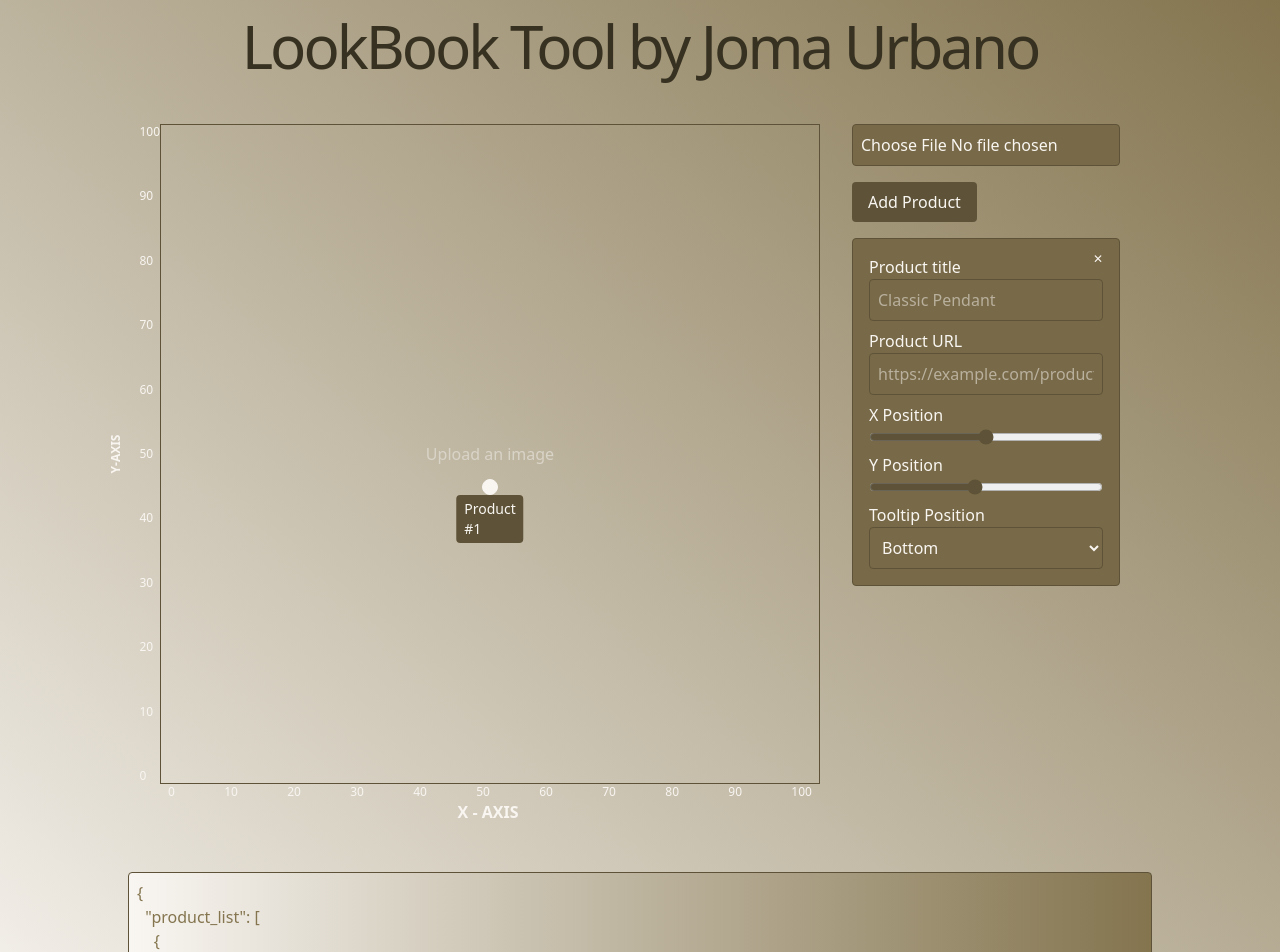
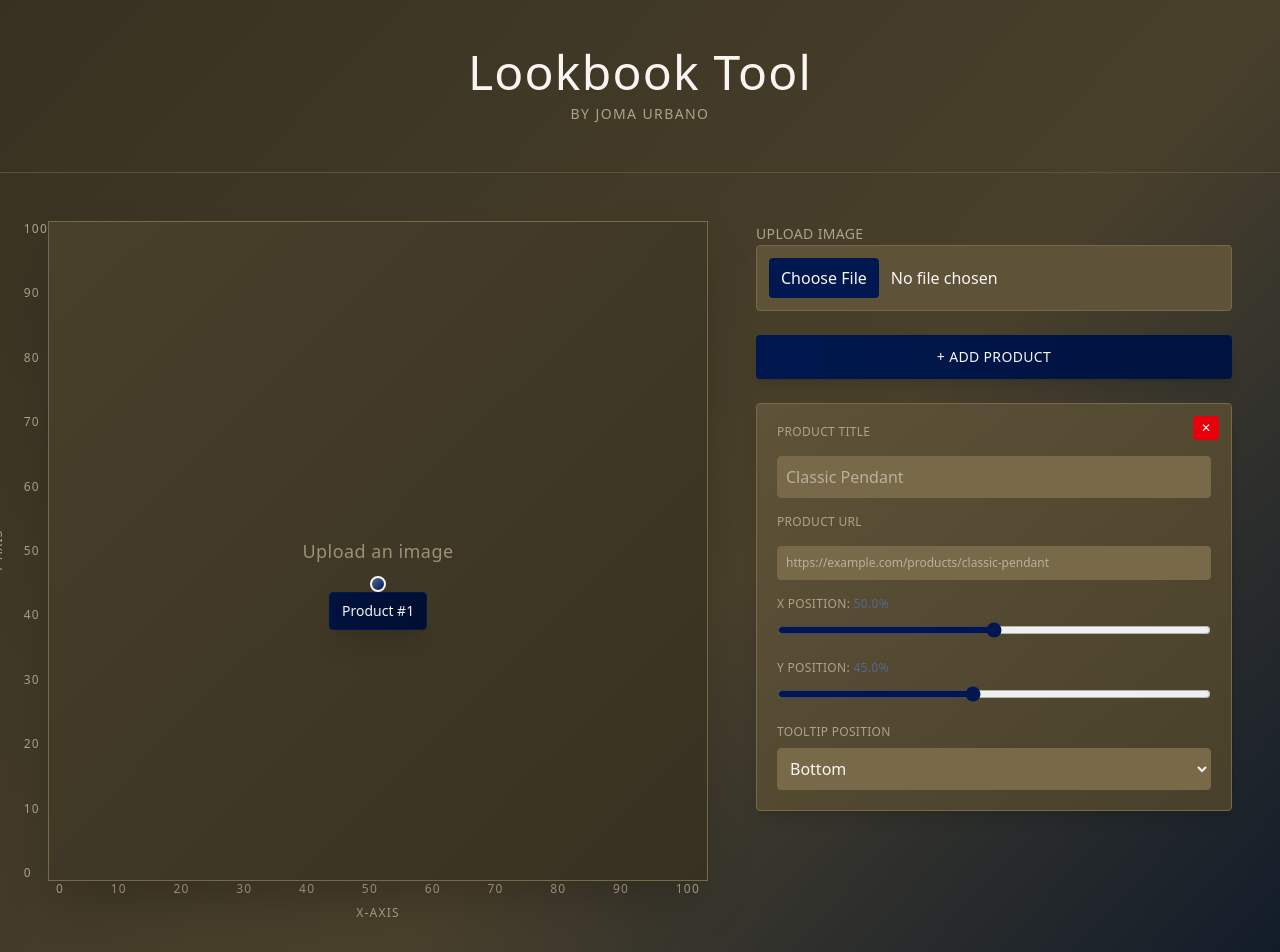
Before and after one commit to MJUUrbano/lookbook-tool, a React (Vite) app: page / in a window 1280 px wide. Shown: the top 952 px of the page. Built offline with nearby package versions, Linux system fonts and the light colour scheme.

Commit message:
Add grab function

```diff
--- a/src/Lookbook.jsx
+++ b/src/Lookbook.jsx
@@ -11,7 +11,10 @@ const LookbookTool = () => {
       tooltip_placement: "bottom",
     },
   ]);
+  const [draggedIndex, setDraggedIndex] = useState(null);
+  const [wasDragging, setWasDragging] = useState(false);
   const imageRef = useRef(null);
+  const containerRef = useRef(null);
 
   const handleImageUpload = (event) => {
     const file = event.target.files?.[0];
@@ -27,6 +30,11 @@ const LookbookTool = () => {
   };
 
   const addProduct = (e) => {
+    if (wasDragging) {
+      setWasDragging(false);
+      return;
+    }
+
     console.log(e.target.matches("button"));
     if (e.target.matches("button")) {
       setProducts([
@@ -55,6 +63,28 @@ const LookbookTool = () => {
     setProducts(products.filter((_, i) => i !== index));
   };
 
+  const handleMouseDown = (index, e) => {
+    e.stopPropagation();
+    setDraggedIndex(index);
+    setWasDragging(false);
+  };
+
+  const handleMouseMove = (e) => {
+    if (draggedIndex === null || !containerRef.current) return;
+
+    setWasDragging(true);
+    const rect = containerRef.current.getBoundingClientRect();
+    const x = Math.max(0, Math.min(100, ((e.clientX - rect.left) / 660) * 100));
+    const y = Math.max(0, Math.min(100, 100 - ((e.clientY - rect.top) / 660) * 100));
+
+    updateProduct(draggedIndex, "x", parseFloat(x.toFixed(1)));
+    updateProduct(draggedIndex, "y", parseFloat(y.toFixed(1)));
+  };
+
+  const handleMouseUp = () => {
+    setDraggedIndex(null);
+  };
+
   const copyJSON = () => {
     const jsonData = JSON.stringify({ product_list: products }, null, 2);
     navigator.clipboard.writeText(jsonData);
@@ -62,18 +92,25 @@ const LookbookTool = () => {
   };
 
   return (
-    <div className="flex flex-col bg-linear-to-bl from-shadow-500 to-shadow-50 text-shadow-50">
-      <div className="mx-2 text-6xl tracking-tighter text-balance sm:text-5xl lg:text-6xl text-shadow-900 text-center p-4">
-        LookBook Tool by Joma Urbano
+    <div className="flex flex-col min-h-screen bg-gradient-to-br from-shadow-900 via-shadow-800 to-gulf-blue-900">
+      <div className="border-b border-shadow-700">
+        <div className="max-w-7xl mx-auto px-8 py-12">
+          <h1 className="text-5xl font-light tracking-wide text-shadow-50 text-center">
+            Lookbook Tool
+          </h1>
+          <p className="text-center text-shadow-300 text-sm tracking-widest mt-2 uppercase">
+            By Joma Urbano
+          </p>
         </div>
-      <div className="flex gap-8 p-8 max-w-5xl mx-auto">
-        <div className="relative flex flex-col">
+      </div>
+      <div className="flex-1 flex gap-12 p-12 max-w-7xl mx-auto w-full">
+        <div className="flex-1 flex flex-col gap-6">
           <div className="relative">
-            <div className="absolute left-0 -translate-x-1/1 top-0 flex flex-row items-center justify-between  text-xs text-shadow-50">
-              <div className="rotate-270 h-fit mr-1 font-bold">
+            <div className="absolute left-0 -translate-x-1/1 top-0 flex flex-row items-center justify-between text-xs text-shadow-300 font-light tracking-widest">
+              <div className="rotate-270 h-fit mr-1">
                 <span>Y-AXIS</span>
               </div>
-              <div className="flex flex-col justify-between h-[660px] text-xs text-shadow-50">
+              <div className="flex flex-col justify-between h-[660px] text-xs text-shadow-300">
                 {[...Array(11)].map((_, i) => (
                   <span key={i}>{100 - i * 10}</span>
                 ))}
@@ -81,8 +118,12 @@ const LookbookTool = () => {
             </div>
 
             <div
-              className="w-[660px] h-[660px] border border-shadow-700 flex items-center justify-center relative bg-transparent"
+              ref={containerRef}
+              className="w-[660px] h-[660px] border border-shadow-600 flex items-center justify-center relative bg-gradient-to-br from-shadow-800 to-shadow-900 shadow-2xl cursor-crosshair transition-all"
               onClick={addProduct}
+              onMouseMove={handleMouseMove}
+              onMouseUp={handleMouseUp}
+              onMouseLeave={handleMouseUp}
             >
               {image ? (
                 <img
@@ -92,7 +133,7 @@ const LookbookTool = () => {
                   className="w-full h-full object-cover"
                 />
               ) : (
-                <span className="text-shadow-100">Upload an image</span>
+                <span className="text-shadow-400 text-lg font-light tracking-wide">Upload an image</span>
               )}
               {products.map((product, index) => (
                 <div
@@ -104,9 +145,12 @@ const LookbookTool = () => {
                     transform: "translate(-50%, -50%)",
                   }}
                 >
-                  <div className="w-4 h-4 bg-shadow-50 border border-shadow-50 rounded-full relative" />
                   <div
-                    className="absolute bg-shadow-700 text-shadow-50 px-2 py-1 text-sm rounded"
+                    className="w-4 h-4 bg-gradient-to-br from-gulf-blue-300 to-gulf-blue-500 border-2 border-shadow-50 rounded-full shadow-lg cursor-grab active:cursor-grabbing hover:scale-125 transition-transform"
+                    onMouseDown={(e) => handleMouseDown(index, e)}
+                  />
+                  <div
+                    className="absolute bg-gradient-to-r from-gulf-blue-700 to-gulf-blue-800 text-shadow-50 px-3 py-2 text-sm rounded shadow-xl backdrop-blur-sm border border-gulf-blue-600"
                     style={{
                       left:
                         product.tooltip_placement === "left"
@@ -128,6 +172,7 @@ const LookbookTool = () => {
                           : product.tooltip_placement === "left"
                           ? "translate(-100%, -50%)"
                           : "translate(0, -50%)",
+                      whiteSpace: "nowrap",
                     }}
                   >
                     {product.product_title
@@ -138,60 +183,64 @@ const LookbookTool = () => {
               ))}
             </div>
             <div className="flex items-center flex-col">
-              <div className="flex justify-between w-[660px] px-2 text-xs text-shadow-50">
+              <div className="flex justify-between w-[660px] px-2 text-xs text-shadow-300 font-light tracking-widest">
                 {[...Array(11)].map((_, i) => (
                   <span key={i}>{i * 10}</span>
                 ))}
               </div>
-              <div className="mr-1 font-bold">X - AXIS</div>{" "}
+              <div className="font-light text-shadow-300 tracking-widest text-xs mt-2">X-AXIS</div>
             </div>
           </div>
         </div>
-        <div className="flex-1 space-y-4">
+        <div className="flex-1 space-y-6">
+          <div className="space-y-2">
+            <label className="text-shadow-300 text-sm font-light tracking-wide uppercase">Upload Image</label>
             <input
               type="file"
               accept="image/*"
               onChange={handleImageUpload}
-            className="p-2 border rounded w-full border-shadow-700 bg-shadow-600 text-shadow-50"
+              className="p-3 border rounded w-full border-shadow-600 bg-shadow-700 text-shadow-50 file:bg-gulf-blue-600 file:text-shadow-50 file:border-0 file:px-3 file:py-2 file:rounded file:cursor-pointer file:mr-3 hover:border-gulf-blue-600 transition-colors"
             />
+          </div>
           <button
             onClick={addProduct}
-            className="px-4 py-2 bg-shadow-700 text-shadow-50 rounded hover:bg-shadow-600"
+            className="w-full px-6 py-3 bg-gradient-to-r from-gulf-blue-600 to-gulf-blue-700 text-shadow-50 rounded font-light tracking-wide hover:from-gulf-blue-500 hover:to-gulf-blue-600 transition-all shadow-lg hover:shadow-xl uppercase text-sm"
           >
-            Add Product
+            + Add Product
           </button>
           {products.map((product, index) => (
             <div
               key={index}
-              className="p-4 border rounded space-y-2 border-shadow-700 bg-shadow-600 relative"
+              className="p-5 border rounded space-y-4 border-shadow-600 bg-gradient-to-br from-shadow-700 to-shadow-800 relative shadow-lg hover:shadow-xl transition-all"
             >
               <button
                 onClick={() => removeProduct(index)}
-                className="absolute top-2 right-2 px-2 py-1 text-xs bg-shadow-600 text-shadow-50 rounded hover:bg-shadow-500"
+                className="absolute top-3 right-3 px-2 py-1 text-xs bg-red-600 text-shadow-50 rounded hover:bg-red-700 transition-colors font-light"
               >
-                &#x2715;
+                ✕
               </button>
-              <label>Product title</label>
+              <label className="text-shadow-300 text-xs font-light uppercase tracking-wide block">Product Title</label>
               <input
                 type="text"
                 placeholder="Classic Pendant"
-                className="p-2 border rounded w-full border-shadow-700 bg-shadow-600 text-shadow-50"
+                className="p-2 border rounded w-full border-shadow-600 bg-shadow-600 text-shadow-50 focus:border-gulf-blue-500 focus:outline-none transition-colors font-light"
                 value={product.product_title}
                 onChange={(e) =>
                   updateProduct(index, "product_title", e.target.value)
                 }
               />
-              <label>Product URL</label>
+              <label className="text-shadow-300 text-xs font-light uppercase tracking-wide block">Product URL</label>
               <input
                 type="text"
                 placeholder="https://example.com/products/classic-pendant"
-                className="p-2 border rounded w-full border-shadow-700 bg-shadow-600 text-shadow-50"
+                className="p-2 border rounded w-full border-shadow-600 bg-shadow-600 text-shadow-50 focus:border-gulf-blue-500 focus:outline-none transition-colors font-light text-xs"
                 value={product.product_url}
                 onChange={(e) =>
                   updateProduct(index, "product_url", e.target.value)
                 }
               />
-              <label>X Position</label>
+              <div className="space-y-2">
+                <label className="text-shadow-300 text-xs font-light uppercase tracking-wide block">X Position: <span className="text-gulf-blue-300">{product.x.toFixed(1)}%</span></label>
                 <input
                   type="range"
                   min="0"
@@ -200,9 +249,11 @@ const LookbookTool = () => {
                   onChange={(e) =>
                     updateProduct(index, "x", Number(e.target.value))
                   }
-                className="w-full accent-shadow-700"
+                  className="w-full accent-gulf-blue-600"
                 />
-              <label>Y Position</label>
+              </div>
+              <div className="space-y-2">
+                <label className="text-shadow-300 text-xs font-light uppercase tracking-wide block">Y Position: <span className="text-gulf-blue-300">{product.y.toFixed(1)}%</span></label>
                 <input
                   type="range"
                   min="0"
@@ -211,11 +262,13 @@ const LookbookTool = () => {
                   onChange={(e) =>
                     updateProduct(index, "y", Number(e.target.value))
                   }
-                className="w-full accent-shadow-700"
+                  className="w-full accent-gulf-blue-600"
                 />
-              <label>Tooltip Position</label>
+              </div>
+              <div className="space-y-2">
+                <label className="text-shadow-300 text-xs font-light uppercase tracking-wide block">Tooltip Position</label>
                 <select
-                className="p-2 border rounded w-full border-shadow-700 bg-shadow-600 text-shadow-50"
+                  className="p-2 border rounded w-full border-shadow-600 bg-shadow-600 text-shadow-50 focus:border-gulf-blue-500 focus:outline-none transition-colors font-light"
                   value={product.tooltip_placement}
                   onChange={(e) =>
                     updateProduct(index, "tooltip_placement", e.target.value)
@@ -227,21 +280,27 @@ const LookbookTool = () => {
                   <option value="right">Right</option>
                 </select>
               </div>
+            </div>
           ))}
         </div>
       </div>
+      <div className="border-t border-shadow-700 mt-8 pt-8">
+        <div className="max-w-7xl mx-auto px-8 pb-12 space-y-4">
+          <label className="text-shadow-300 text-sm font-light tracking-wide uppercase block">JSON Output</label>
           <textarea
-        className="max-w-5xl mx-auto p-2 border rounded w-full border-shadow-700 bg-linear-to-r from-shadow-50 to-shadow-500 text-shadow-500 mt-4"
-        rows="6"
+            className="max-w-full w-full p-4 border rounded border-shadow-600 bg-shadow-900 text-shadow-200 focus:border-gulf-blue-600 focus:outline-none transition-colors font-mono text-xs leading-relaxed"
+            rows="8"
             readOnly
             value={JSON.stringify({ product_list: products }, null, 2)}
           ></textarea>
           <button
             onClick={copyJSON}
-        className="max-w-5xl mx-auto px-4 py-2 bg-shadow-700 text-shadow-50 rounded hover:bg-shadow-600 mt-2"
+            className="w-full px-6 py-3 bg-gradient-to-r from-shadow-600 to-shadow-700 text-shadow-50 rounded hover:from-shadow-500 hover:to-shadow-600 transition-all shadow-lg hover:shadow-xl font-light tracking-wide uppercase text-sm"
           >
-        Copy JSON
+            Copy JSON to Clipboard
           </button>
+        </div>
+      </div>
     </div>
   );
 };
```
Also changed, not shown: 1 other file (tests, documents, lock files or other folders). Lines whose indentation alone changed are shown as unchanged.
